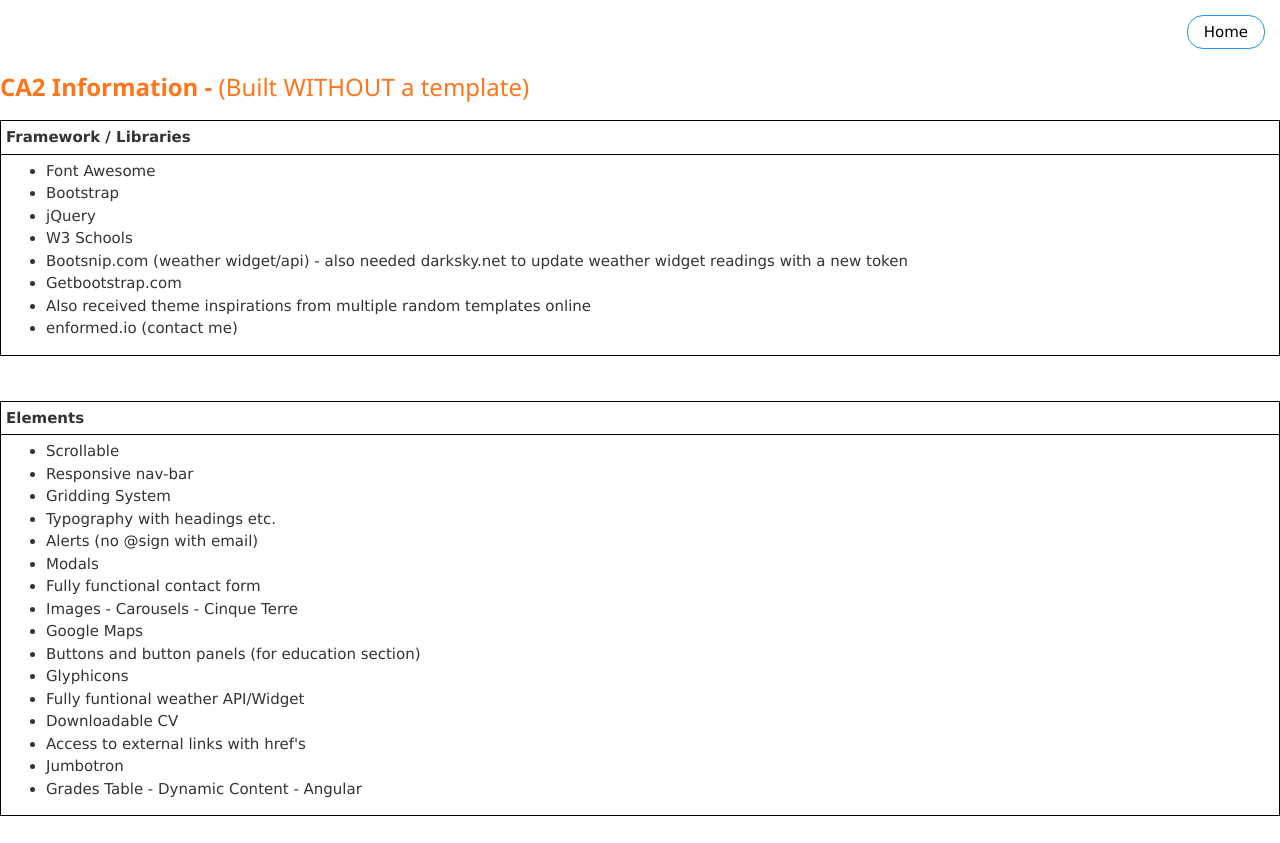
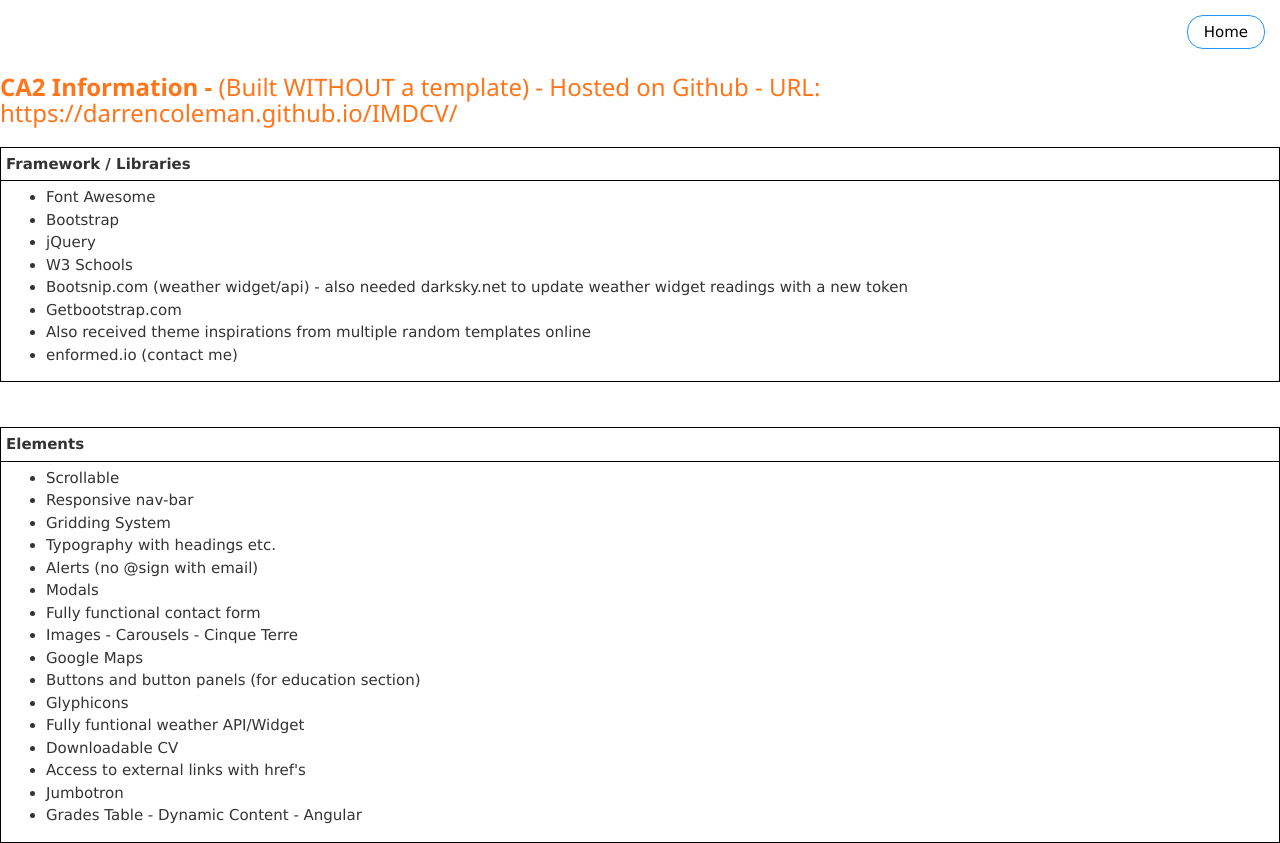
Before and after one commit to DarrenColeman/IMDCV, a plain HTML site: page CA2Info.html in a window 1280 px wide. Before the commit the page ends 816 px from the top, so only its background shows below. Drawn offline with nearby package versions, Linux system fonts and the light colour scheme.

Commit message:
Completed agian, added github link to info page

```diff
--- a/CA2Info.html
+++ b/CA2Info.html
@@ -37,7 +37,7 @@ th, td {
 		  </div>
 
 
-<h3><strong>CA2 Information -</strong> (Built WITHOUT a template)</h3>
+<h3><strong>CA2 Information -</strong> (Built WITHOUT a template) - Hosted on Github - URL: https://darrencoleman.github.io/IMDCV/</h3>
 <table style="width:100%;" >
   <tr>
     <th>Framework / Libraries</th>
--- a/css/Site.css
+++ b/css/Site.css
@@ -19,6 +19,7 @@
     background-size: 100% 100%;
 	background-attachment: fixed;
 }
+
 
 html .nicheBlock {
     background-image: url(https://d1vjjaavvrxnn4.cloudfront.net/application/_img/salesite/nicheblock/bg.jpg);
```
Also changed, not shown: 1 other file.
